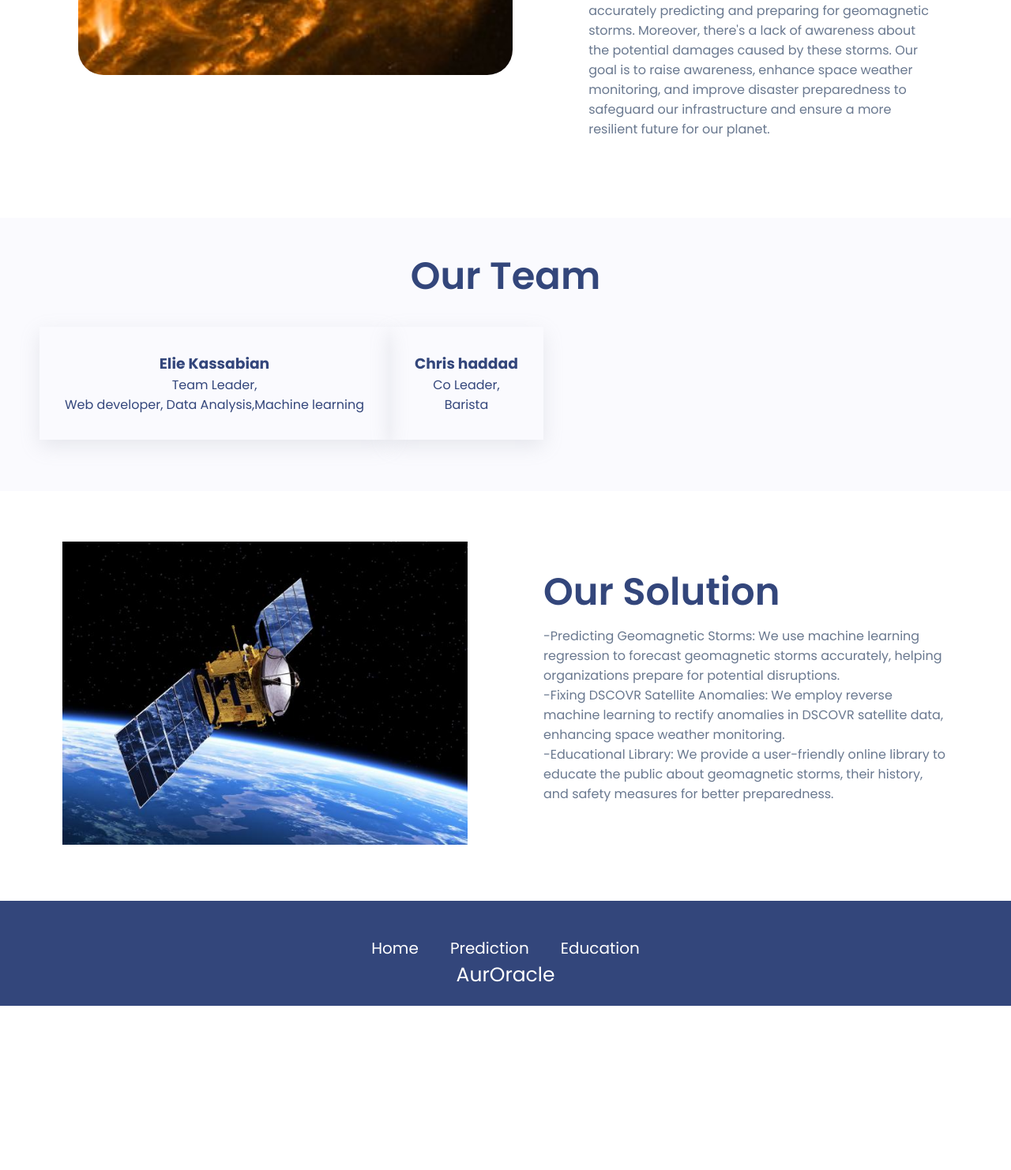
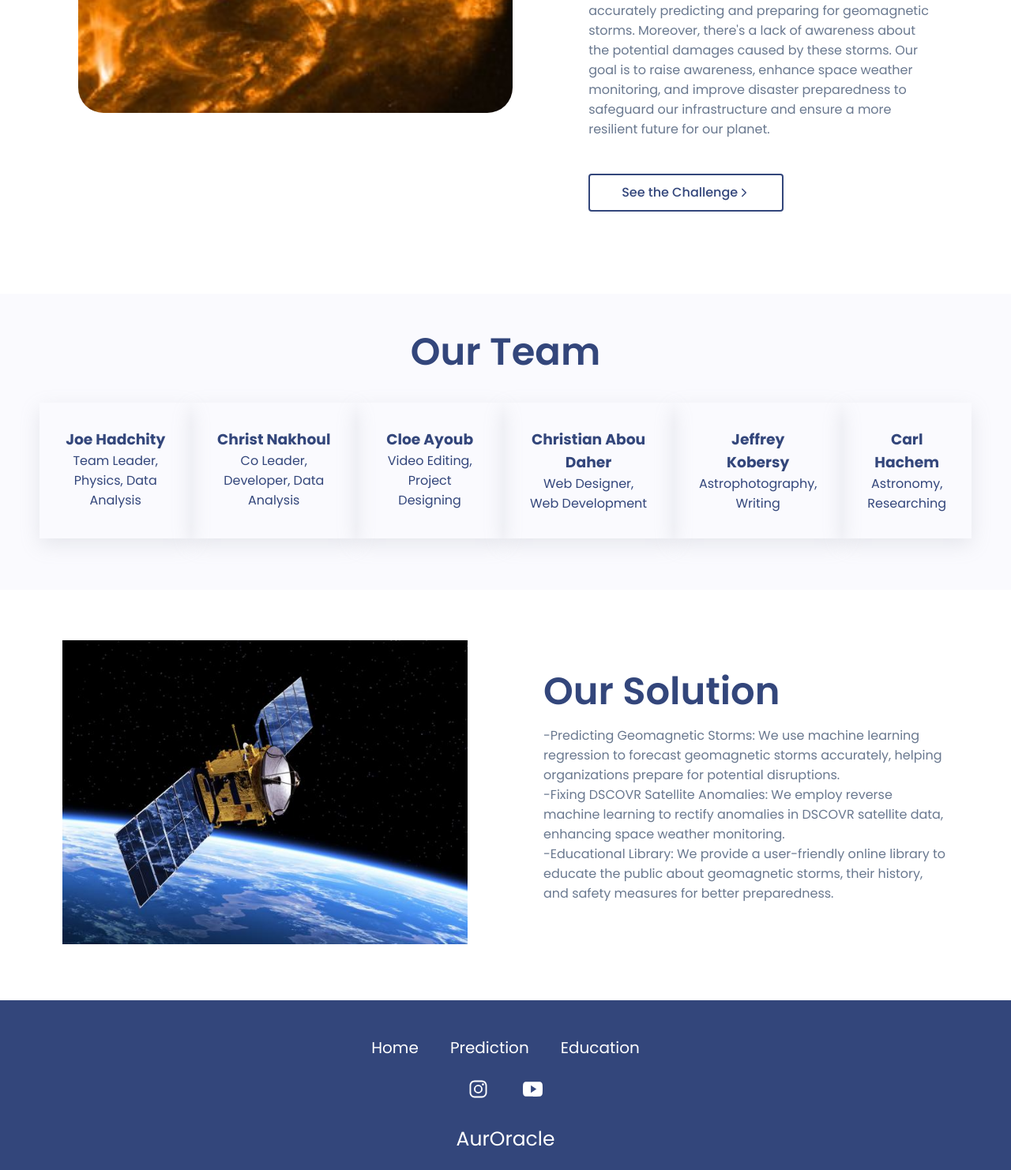
Before and after one commit to christnakh/AurOracle, a Flask app: page / in a window 1280 px wide. Shown: the part 2720-4202 px from the top of the page at 79% size. Before the commit the page ends 3994 px from the top, so only its background shows below. Run offline with Flask 3, Linux system fonts and the light colour scheme; parts of the project's set-up code (start-up, migrations or seed data) failed here and were passed over.

Commit message:
Update index.html

```diff
--- a/templates/index.html
+++ b/templates/index.html
@@ -69,12 +69,12 @@
 					<p class="para-line" >
 						AurOracle is a group of experts specializing in physics, data analysis, machine learning, space weather, and web development. Our main goal is to use raw data from the DSCOVR satellite to predict geomagnetic storms, even in the presence of intermittent data anomalies. Our secondary mission involves addressing these anomalies in a unique way. In essence, AurOracle team aims to contribute a high-impact solution to advance geomagnetic storm prediction, ultimately enhancing our planet's safety and preparedness.
 					</p>
-					<!-- <button class="btn border-btn">
+					<button class="btn border-btn">
 						<a href="https://youtu.be/IabsrWSoETE?si=KVS-6JfQZ_Wm-6mb">
 							See the video
 							<ion-icon name="chevron-forward-outline"></ion-icon>
 						</a>
-					</button> -->
+					</button>
 				</div>
 				<div class="col">
 					<img src="../static/img/AurOracle Logo.jpg"  class="about-img">
@@ -161,12 +161,12 @@
 				<p class="para-line" >
 					We are addressing a complex challenge centered on the severe impact of geomagnetic storms on Earth's infrastructure. The problem primarily concerns the vulnerability of critical systems like power grids, communication networks, and navigation systems to these storms, which can disrupt them significantly. Additionally, anomalies in the "level 2" data from the DSCOVR satellite pose a significant challenge in accurately predicting and preparing for geomagnetic storms. Moreover, there's a lack of awareness about the potential damages caused by these storms. Our goal is to raise awareness, enhance space weather monitoring, and improve disaster preparedness to safeguard our infrastructure and ensure a more resilient future for our planet.
 				</p>
-				<!-- <button class="btn border-btn">
+				<button class="btn border-btn">
 					<a href="https://www.spaceappschallenge.org/2023/challenges/develop-the-oracle-of-dscovr/">
 						See the Challenge
 						<ion-icon name="chevron-forward-outline"></ion-icon>
 					</a>
-				</button> -->
+				</button>
 			</div>
 
 
@@ -180,13 +180,32 @@
 			<h2 class="heading">Our Team</h2>
 			<div class="masters-row">
 				<div class="master-card">
-					<h3 class="master-name">Elie Kassabian</h3>
-					<p class="master-post">Team Leader, <br>Web developer, Data Analysis,Machine learning</p>
+					<h3 class="master-name">Joe Hadchity</h3>
+					<p class="master-post">Team Leader, <br>Physics, Data Analysis</p>
 				</div>
 
 				<div class="master-card">
-					<h3 class="master-name">Chris haddad</h3>
-					<p class="master-post">Co Leader, <br>Barista</p>
+					<h3 class="master-name">Christ Nakhoul</h3>
+					<p class="master-post">Co Leader, <br>Developer, Data Analysis</p>
+				</div>
+
+				<div class="master-card">
+					<h3 class="master-name">Cloe Ayoub</h3>
+					<p class="master-post">Video Editing, Project <br> Designing</p>
+				</div>
+				<div class="master-card">
+					<h3 class="master-name">Christian Abou Daher</h3>
+					<p class="master-post">Web Designer,  <br>Web Development</p>
+				</div>
+
+				<div class="master-card">
+					<h3 class="master-name">Jeffrey Kobersy</h3>
+					<p class="master-post">Astrophotography, <br> Writing</p>
+				</div>
+
+				<div class="master-card">
+					<h3 class="master-name">Carl Hachem</h3>
+					<p class="master-post">Astronomy, <br> Researching</p>
 				</div>
 			</div>
 		</div>
@@ -225,10 +244,10 @@
             <li><a href="/education">Education</a></li>
 
         </ul>
-		<!-- <div class="social-media">
-            <a href="https://instagram.com/auroracle23?id=MzRlODBiNWFlZA=="><ion-icon name="logo-instagram" id="icons"></ion-icon></a>
-            <a href="https://www.youtube.comrOracle-me9fc"><ion-icon name="logo-youtube" id="icons"></ion-icon></a>
-        </div> -->
+		<div class="social-media">
+            <a href="https://instagram.com/auroracle23?igshid=MzRlODBiNWFlZA=="><ion-icon name="logo-instagram" id="icons"></ion-icon></a>
+            <a href="https://www.youtube.com/@AurOracle-me9fc"><ion-icon name="logo-youtube" id="icons"></ion-icon></a>
+        </div>
         <p class="copyrights" style="font-size: 25px;">Aur<span >Oracle</span></p>
     </footer>
         <script src="../static/mobile-navbar.js" ></script>
```
